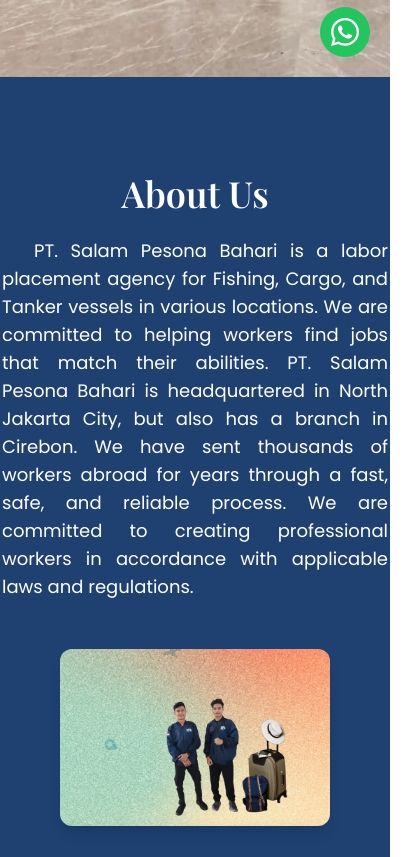
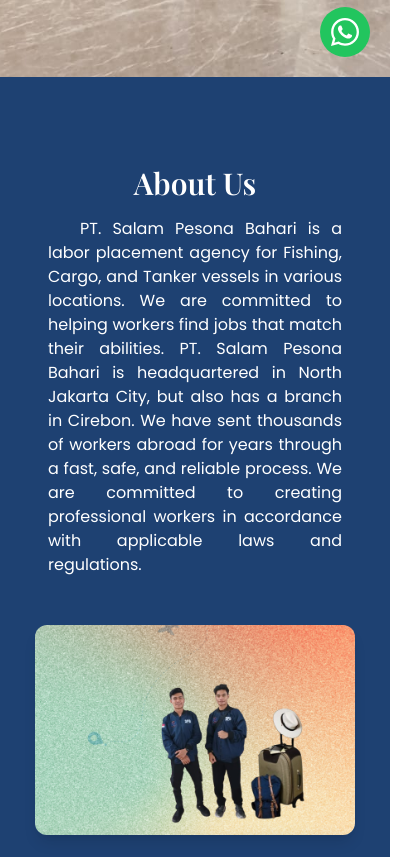
Before and after one commit to Firosmalik000/salam-pesona-bahari, a React (Vite) app: page / in a window 390 px wide. Shown: the part 767-1624 px from the top of the page, 420 px wide, since content can reach past the window. Built offline with nearby package versions, Linux system fonts and the light colour scheme.

Commit message:
Update About.tsx

```diff
--- a/src/pages/About.tsx
+++ b/src/pages/About.tsx
@@ -16,15 +16,15 @@
   };
 
   return (
-    <section id="about" className="w-full bg-[#1e4172] py-16 md:px-[200px] px-[60px]">
-      <div className="flex flex-col md:flex-row lg:flex-row items-center justify-center gap-x-3">
-        <div className="w-[450px] border-white p-8">
-          <h1 className="text-white text-4xl font-bold mb-6 text-center font-playfair">{content[language].title}</h1>
-          <p className="text-white mb-4 indent-8 text-lg md:text-xl text-justify">{content[language].description}</p>
-        </div>
-        <img src={AboutImage} alt="About PT Salam Pesona Bahari" className="md:w-[400px] w-[500px] md:h-[400px] h-auto object-cover rounded-xl shadow-lg" />
-      </div>
-    </section>
+		<section id="about" className="w-full bg-[#1e4172] py-16 px-6 md:px-20 lg:px-[200px]">
+			<div className="flex flex-col md:flex-row items-center justify-center gap-6 md:gap-10">
+				<div className="max-w-lg border-white p-6 md:p-8">
+					<h1 className="text-white text-3xl md:text-4xl font-bold mb-4 md:mb-6 text-center font-playfair">{content[language].title}</h1>
+					<p className="text-white text-base md:text-lg indent-8 text-justify">{content[language].description}</p>
+				</div>
+				<img src={AboutImage} alt="About PT Salam Pesona Bahari" className="w-full max-w-xs sm:max-w-sm md:max-w-md lg:max-w-lg h-auto object-cover rounded-xl shadow-lg" />
+			</div>
+		</section>
   );
 };
 
```
